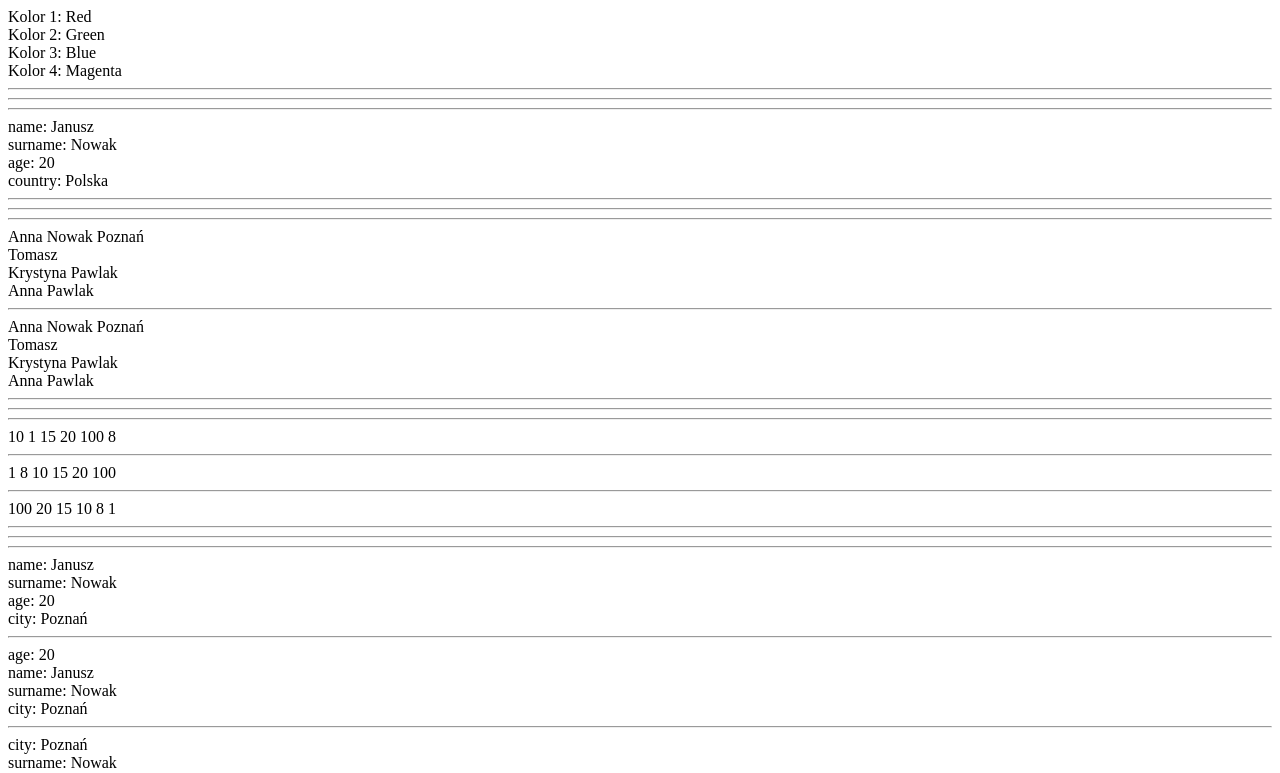
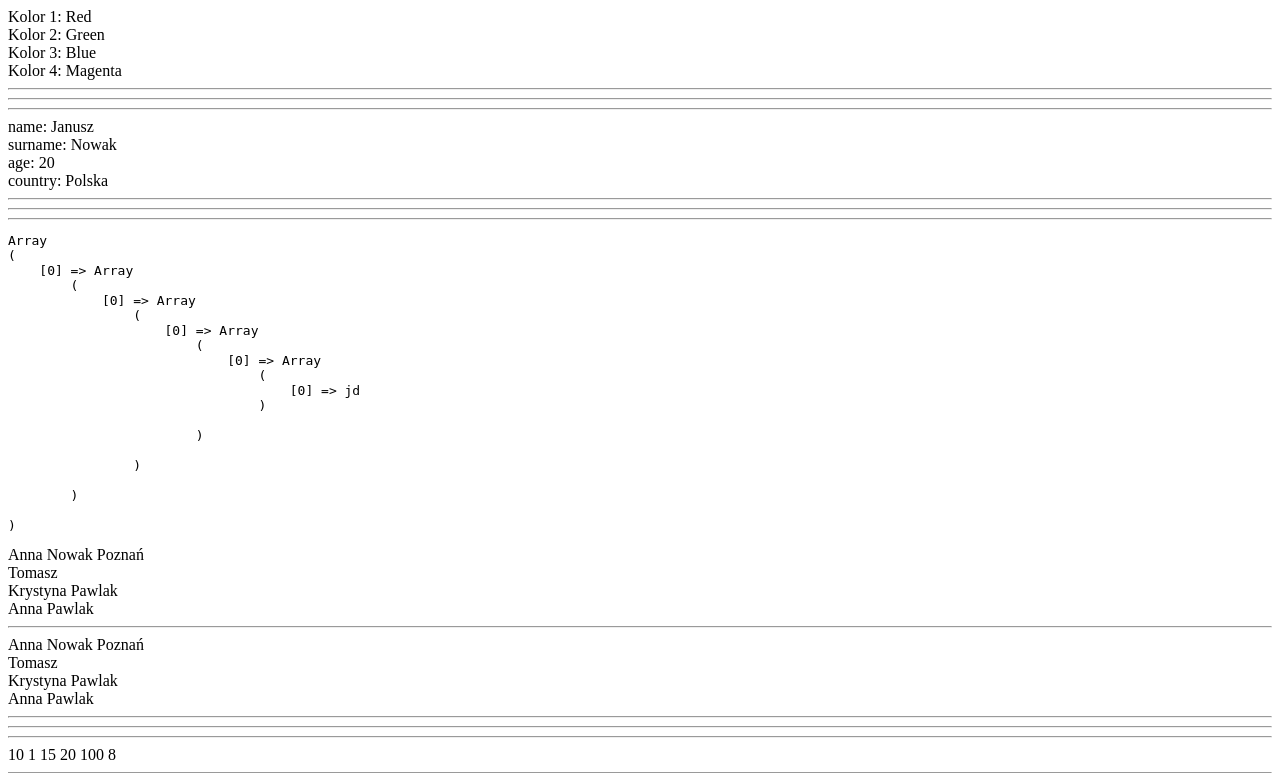
Before and after one commit to Bostropolski/ZSL, a PHP site: page /tablice.php in a window 1280 px wide. Shown: the top 773 px of the page. Run offline with PHP 8.4, Linux system fonts and the light colour scheme.

Commit message:
Update tablice.php

```diff
--- a/8_tablice/tablice.php
+++ b/8_tablice/tablice.php
@@ -40,6 +40,35 @@ $student = array(
   array("Krystyna", "Pawlak"),
   array("Anna", "Pawlak"),
 );
+
+$zad= array(
+array(
+           array(
+                     array(
+                                array(
+                                           "jd"
+                                          )
+                               )
+                     )
+           )
+);
+function ShowArray5($tab){
+foreach ($zad as $i){
+                     foreach ($i as $j){
+                     foreach ($j as $k){
+                     foreach ($k as $m){
+                     foreach ($n as $n){
+                     echo $n;
+                    }
+                    }
+                    }
+                    }
+                    }
+}
+
+echo "<pre>";
+print_r($zad);
+echo "</pre>";
 
 //echo $student[2][0];
 
```
